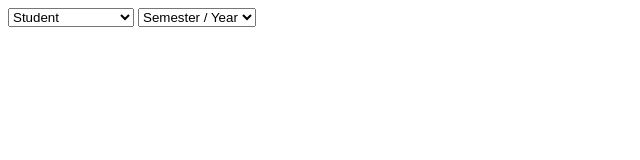
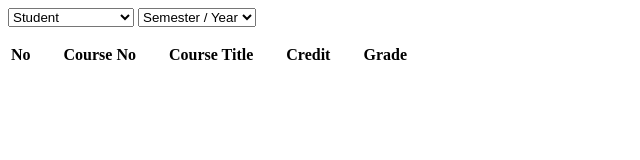
Before and after one commit to whatsuplinlin/953234-project1, a plain HTML site: page index.html in a window 1280 px wide. Shown: the whole page, without its empty margins (0-640 px from the left). Drawn offline with Linux system fonts and the light colour scheme.

Commit message:
create table1 columns

```diff
--- a/index.html
+++ b/index.html
@@ -5,10 +5,12 @@
     <meta http-equiv="X-UA-Compatible" content="IE=edge">
     <meta name="viewport" content="width=device-width, initial-scale=1.0">
     <title>953234-project1</title>
+    <link rel="stylesheet" href="styles.css">
 </head>
+
 <body>
     <div class="custom-select">
-        <select>
+        <select onchange="checkAlert(event)">
           <option value="0">Student</option>
           <option value="1">Jeongmin Kim</option>
           <option value="2">Vanida Gowan</option>
@@ -23,5 +25,19 @@
             <option value="4">2/2564</option>
         </select>
     </div>
+
+    <div class="table1">
+        <table>
+            <ul>
+                <tr>
+                    <th>No</th>
+                    <th>Course No</th>
+                    <th>Course Title</th>
+                    <th>Credit</th>
+                    <th>Grade</th>
+                </tr>
+            </ul>
+        </table>
+    </div>
 </body>
 </html>
--- /dev/null
+++ b/styles.css
@@ -0,0 +1,3 @@
+.table1 th {
+    padding-right: 30px;
+}
```
